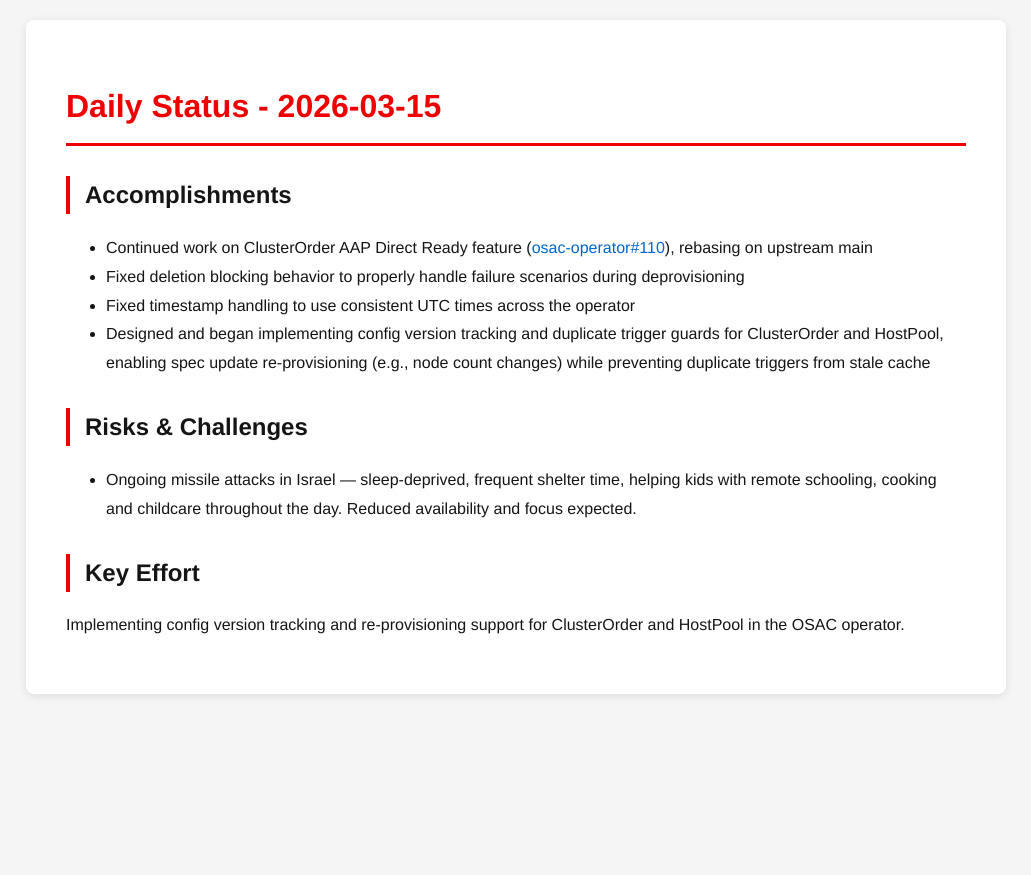
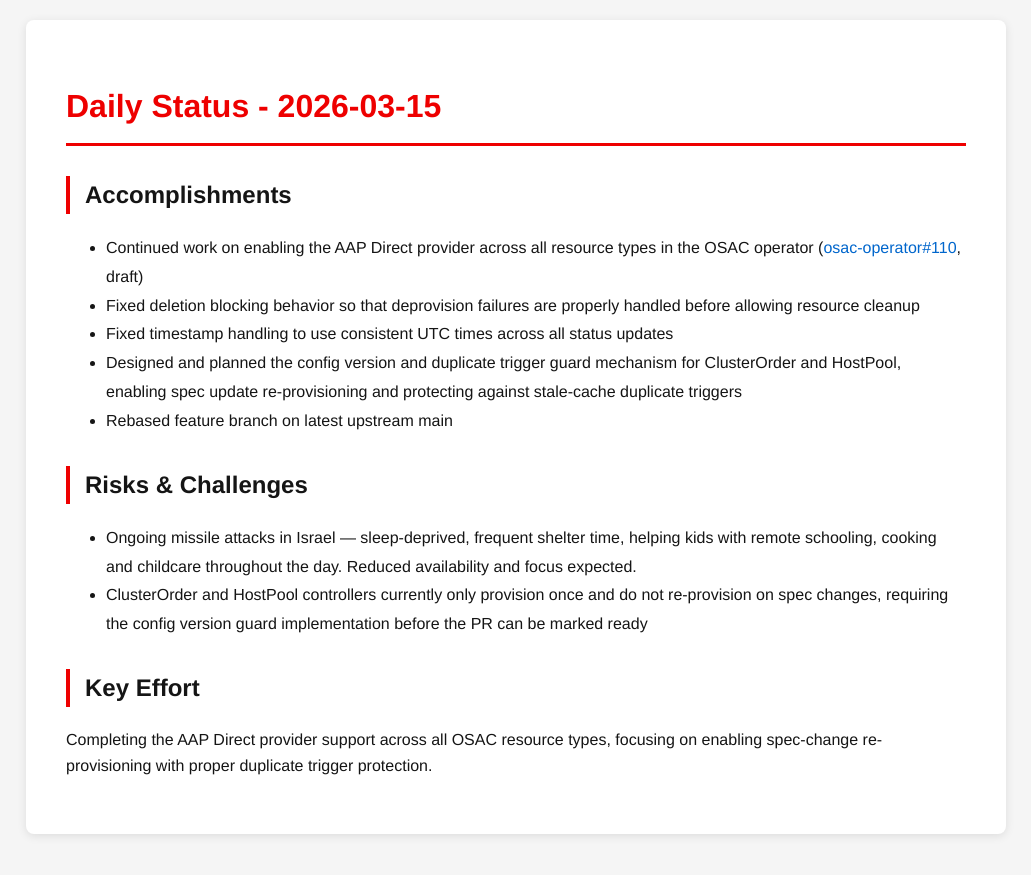
Before and after one commit to tzvatot/daily-status, a Jekyll site: the page built from 2026-03-15.md, in a window 1280 px wide. Shown: the top 875 px of the page, without its empty margins (124-1155 px from the left). Built offline with Jekyll 4.4.1, drawn with Linux system fonts in a browser that asks for light colours.

Commit message:
Daily status update - 2026-03-15

```diff
--- a/2026-03-15.md
+++ b/2026-03-15.md
@@ -7,13 +7,15 @@ date: 2026-03-15
 # Daily Status - 2026-03-15
 
 ## Accomplishments
-- Continued work on ClusterOrder AAP Direct Ready feature ([osac-operator#110](https://github.com/osac-project/osac-operator/pull/110)), rebasing on upstream main
-- Fixed deletion blocking behavior to properly handle failure scenarios during deprovisioning
-- Fixed timestamp handling to use consistent UTC times across the operator
-- Designed and began implementing config version tracking and duplicate trigger guards for ClusterOrder and HostPool, enabling spec update re-provisioning (e.g., node count changes) while preventing duplicate triggers from stale cache
+- Continued work on enabling the AAP Direct provider across all resource types in the OSAC operator ([osac-operator#110](https://github.com/osac-project/osac-operator/pull/110), draft)
+- Fixed deletion blocking behavior so that deprovision failures are properly handled before allowing resource cleanup
+- Fixed timestamp handling to use consistent UTC times across all status updates
+- Designed and planned the config version and duplicate trigger guard mechanism for ClusterOrder and HostPool, enabling spec update re-provisioning and protecting against stale-cache duplicate triggers
+- Rebased feature branch on latest upstream main
 
 ## Risks & Challenges
 - Ongoing missile attacks in Israel — sleep-deprived, frequent shelter time, helping kids with remote schooling, cooking and childcare throughout the day. Reduced availability and focus expected.
+- ClusterOrder and HostPool controllers currently only provision once and do not re-provision on spec changes, requiring the config version guard implementation before the PR can be marked ready
 
 ## Key Effort
-Implementing config version tracking and re-provisioning support for ClusterOrder and HostPool in the OSAC operator.
+Completing the AAP Direct provider support across all OSAC resource types, focusing on enabling spec-change re-provisioning with proper duplicate trigger protection.
```
